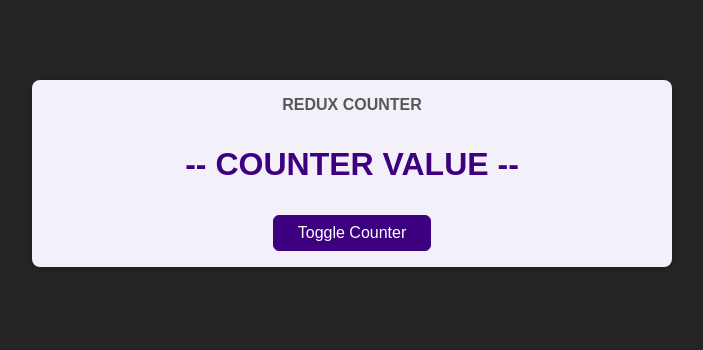
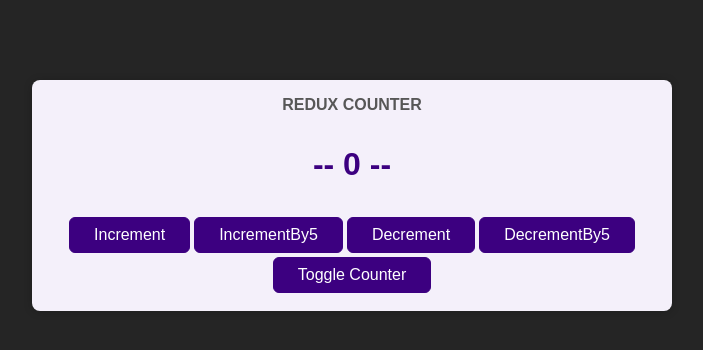
Before and after one commit to KULDEEP-18102000/Expense-Tracker-React-Project, a React (Create React App) app: page / in a window 1280 px wide. Shown: the top 350 px of the page, without its empty margins (288-991 px from the left). Built offline with nearby package versions, Linux system fonts and the light colour scheme.

Commit message:
Subscribing and dispatching actions in redux

```diff
--- a/src/components/Counter.js
+++ b/src/components/Counter.js
@@ -1,13 +1,38 @@
 import classes from './Counter.module.css';
+import { useSelector,useDispatch } from 'react-redux';
 
 const Counter = () => {
+  const counter=useSelector(state=>state.counter)
+
+  const dispatch=useDispatch()
+
   const toggleCounterHandler = () => {};
+
+  const IncrementHandler=()=>{
+    dispatch({type:'increment'})
+  }
+
+  const IncrementByFiveHandler=()=>{
+    dispatch({type:'incrementBy5'})
+  }
+
+  const DecrementHandler=()=>{
+    dispatch({type:"decrement"})
+  }
+
+  const DecrementByFiveHandler=()=>{
+    dispatch({type:"decrementBy5"})
+  }
 
   return (
     <main className={classes.counter}>
       <h1>Redux Counter</h1>
-      <div className={classes.value}>-- COUNTER VALUE --</div>
-      <button onClick={toggleCounterHandler}>Toggle Counter</button>
+      <div className={classes.value}>-- {counter} --</div>
+      <button style={{margin:"2px"}} onClick={IncrementHandler}>Increment</button>
+      <button style={{margin:"2px"}} onClick={IncrementByFiveHandler}>IncrementBy5</button>
+      <button style={{margin:"2px"}} onClick={DecrementHandler}>Decrement</button>
+      <button style={{margin:"2px"}} onClick={DecrementByFiveHandler}>DecrementBy5</button>
+      <button style={{margin:"2px"}} onClick={toggleCounterHandler}>Toggle Counter</button>
     </main>
   );
 };
--- a/src/store/index.js
+++ b/src/store/index.js
@@ -16,9 +16,19 @@
             counter:state.counter+2
         }
     }
+    if(action.type=='incrementBy5'){
+        return{
+            counter:state.counter+5
+        }
+    }
     if(action.type=='decrementBy2'){
         return{
             counter:state.counter-2
+        }
+    }
+    if(action.type=='decrementBy5'){
+        return{
+            counter:state.counter-5
         }
     }
     return state
```
